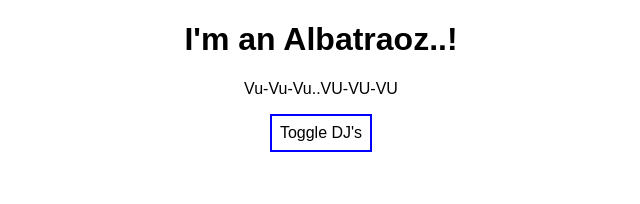
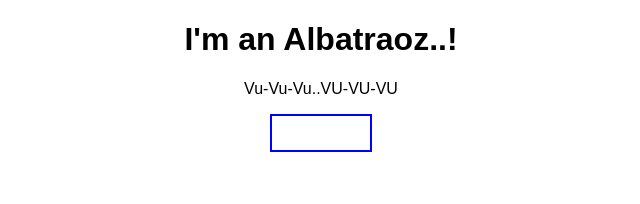
Before and after one commit to c8hrish/react-complete-guide, a React (Create React App) app: page / in a window 1280 px wide. Shown: the top 204 px of the page, without its empty margins (319-959 px from the left). Built offline with nearby package versions, Linux system fonts and the light colour scheme.

Commit message:
styled properly

```diff
--- a/src/App.css
+++ b/src/App.css
@@ -2,27 +2,32 @@
   text-align: center;
 }
 
-.App-logo {
-  animation: App-logo-spin infinite 20s linear;
-  height: 80px;
+.red {
+  color:red;
 }
 
-.App-header {
-  background-color: #222;
-  height: 150px;
-  padding: 20px;
-  color: white;
+.bold {
+  font-weight: bold;
 }
 
-.App-title {
-  font-size: 1.5em;
+.App button {
+  background-color: green;
+  color: white;
+  font: inherit;
+  border: 1px solid blue;
+  padding: 8px;
+  cursor: pointer;
 }
 
-.App-intro {
-  font-size: large;
+.App button.hover {
+  background-color: lightgreen;
+  color: black;
 }
 
-@keyframes App-logo-spin {
-  from { transform: rotate(0deg); }
-  to { transform: rotate(360deg); }
+.App button.Red {
+  background-color: red;
 }
+
+.App button.Red:hover {
+  background-color: salmon;
+}
--- a/src/Deejay/Deejay.css
+++ b/src/Deejay/Deejay.css
@@ -1,4 +1,4 @@
-.Person{
+.Deejay{
     width:60%;
     margin:16px auto;
     border: 1px solid #eee;
```
